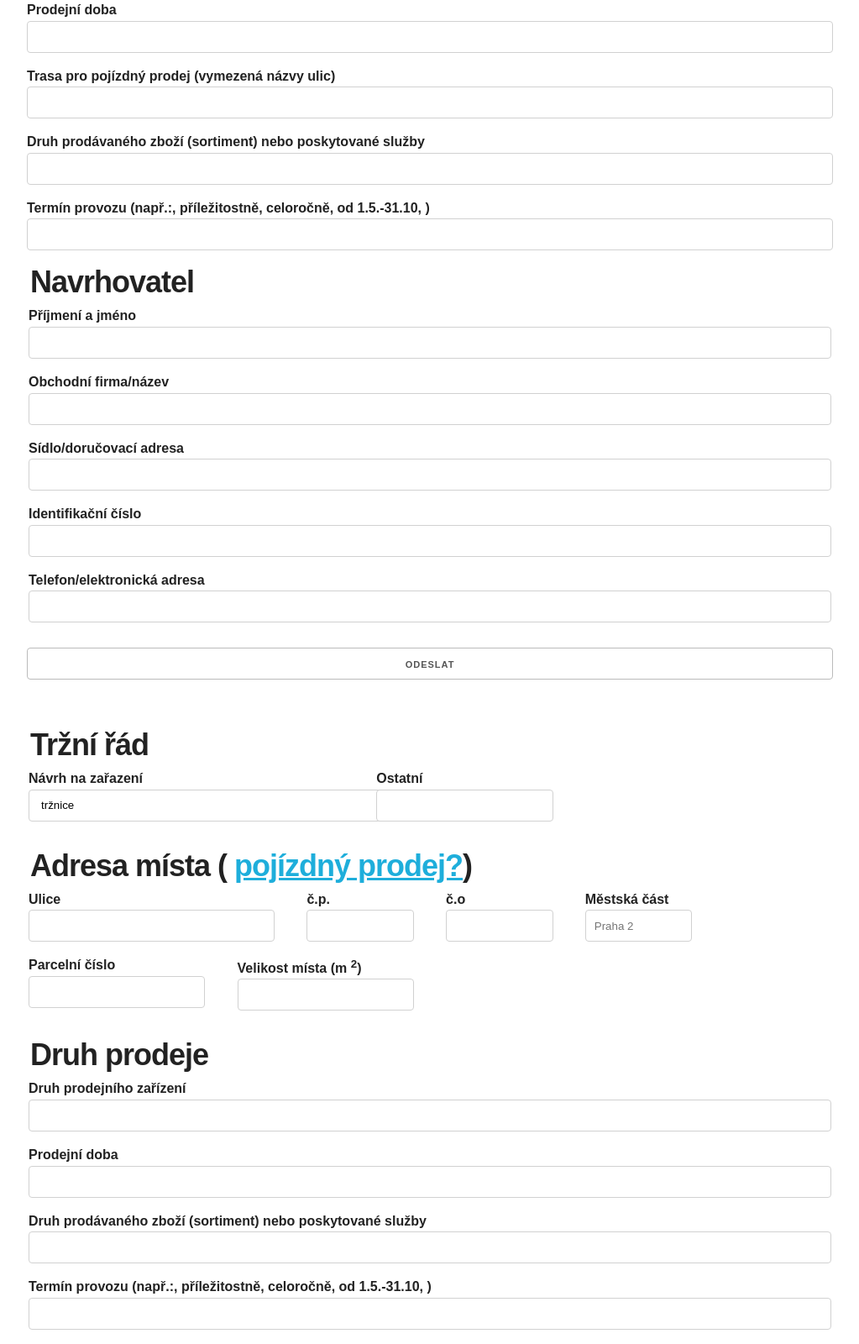
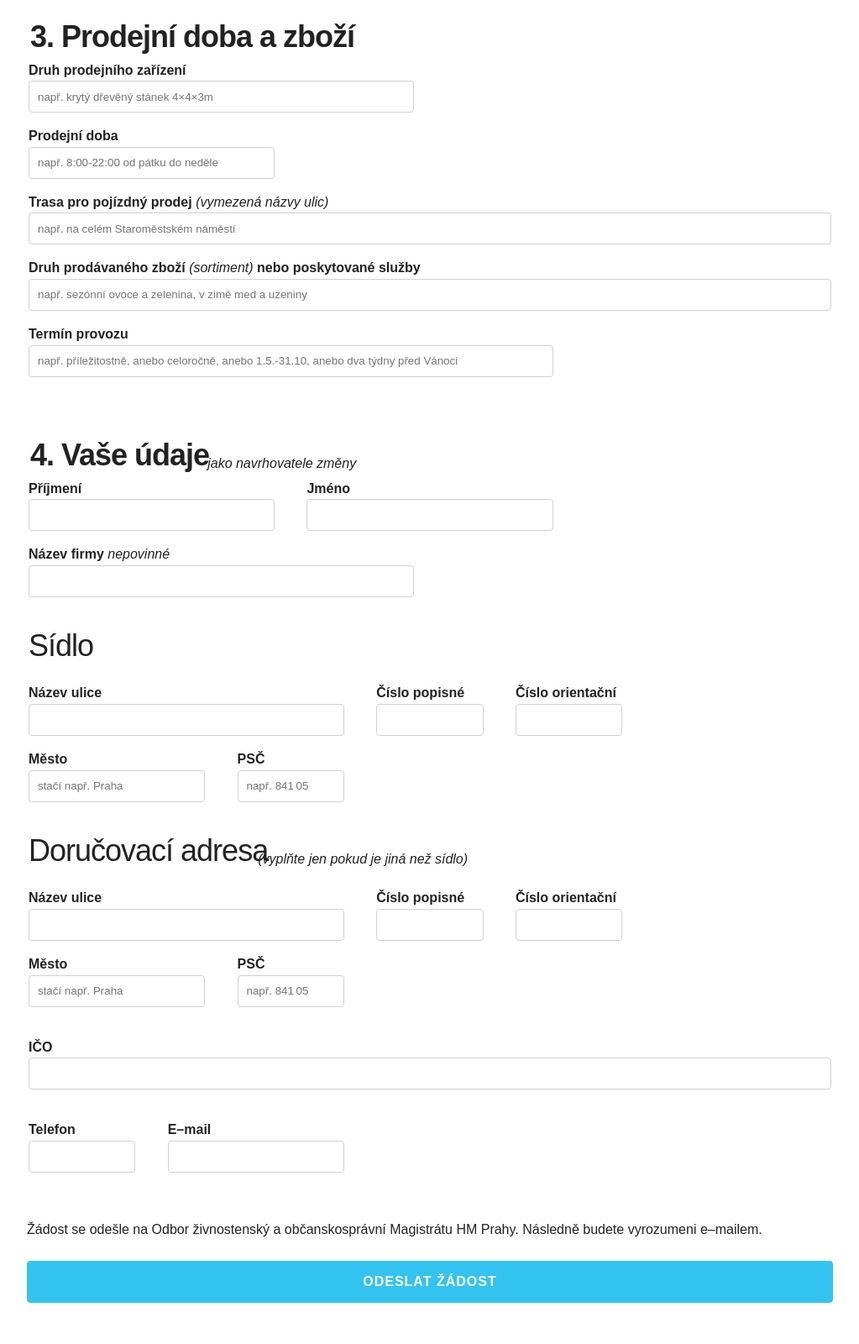
Before and after one commit to KodujProCesko2018/trzni-rad, a plain HTML site: page pages/zadost.html in a window 1280 px wide. Shown: the part 1904-3504 px from the top of the page at 84% size, without its empty margins (128-1151 px from the left). Drawn offline with nearby package versions, Linux system fonts and the light colour scheme.

Commit message:
fix dojebanej merge

```diff
--- a/pages/zadost.html
+++ b/pages/zadost.html
@@ -3,15 +3,11 @@
 
 <head>
 
-	<!-- Basic Page Needs
-  –––––––––––––––––––––––––––––––––––––––––––––––––– -->
+	<title>Žádost k | Tržní řád Prahy</title>
+
 	<meta charset="utf-8">
-	<title>Žádost | Tržní řád Prahy</title>
 	<meta name="description" content="">
 	<meta name="author" content="">
-
-	<!-- Mobile Specific Metas
-  –––––––––––––––––––––––––––––––––––––––––––––––––– -->
 	<meta name="viewport" content="width=device-width, initial-scale=1">
 
 	<!-- FONT
@@ -25,76 +21,11 @@
 	<link rel="stylesheet" href="css/normalize.css">
 	<link rel="stylesheet" href="css/skeleton.css">
 	<link rel="stylesheet" href="css/custom.css">
-	<link rel="stylesheet" href="css/leaflet-easy-button.css" />
-	<link rel="stylesheet" href="css/leaflet-tag-filter-button.css" />
-
-
-	<!-- Scripts
-  –––––––––––––––––––––––––––––––––––––––––––––––––– -->
-	<script src="//ajax.googleapis.com/ajax/libs/jquery/2.1.1/jquery.min.js"></script>
-	<script src="js/leaflet.js"></script>
-	<script src="js/leaflet.draw.js"></script>
-	<script src="js/basicMap.js"></script>
-	<script src="js/leaflet-easy-button.js"></script>
-	<script src="js/leaflet-tag-filter-button.js"></script>
 
 	<!-- Favicon
   –––––––––––––––––––––––––––––––––––––––––––––––––– -->
 	<link rel="icon" type="image/png" href="favicon.png">
 
-	<title>Žádost o zařazení | Tržní řád Prahy</title>
-	<script type="text/javascript" charset="utf-8" async defer>
-		function toggle(element, toggleId) {
-			element.parentNode.parentNode.style.display = 'none';
-			document.getElementById(toggleId).style.display = 'block';
-		}
-
-	</script>
-
-	<script>
-		var drawnItems = null;
-
-		function updateGeometry() {
-			var geojsonToBeSentToBE = JSON.stringify(drawnItems.toGeoJSON());
-			console.log(geojsonToBeSentToBE);
-			// set value in the form
-			document.getElementById("field_polygon").value = geojsonToBeSentToBE;
-		}
-
-		function initDrawing() {
-			// drawing stuff
-			drawnItems = L.featureGroup().addTo(map);
-
-			map.addControl(new L.Control.Draw({
-				draw: {
-					circle: false,
-					polyline: false,
-					rectangle: false,
-					marker: false,
-					circlemarker: false,
-					polygon: {
-						allowIntersection: false,
-						showArea: true
-					}
-				},
-				edit: {
-					featureGroup: drawnItems,
-					poly: {
-						allowIntersection: false
-					}
-				}
-			}));
-
-			map.on(L.Draw.Event.CREATED, function (event) {
-				drawnItems.addLayer(event.layer);
-				updateGeometry();
-			});
-
-			map.on(L.Draw.Event.EDITED, updateGeometry);
-			map.on(L.Draw.Event.DELETED, updateGeometry);
-		}
-
-	</script>
 </head>
 
 <body onload="initMap(); initDrawing()">
@@ -258,7 +189,7 @@
 					<legend>Adresa místa</legend>
 
 					<p>
-						Adresu můžete zvolit nakreslením polygonu na mapě, nebo vyplnit textem níž.
+						Adresu můžete zvolit nakreslením oblasti na mapě, nebo vyplnit textem níž.
 					</p>
 
 			</div>
@@ -276,7 +207,6 @@
 
 
 			<div class="container">
-
 				<div class="row">
 					<div class="columns five">
 						<label for="field_ulice">Název ulice</label>
@@ -305,183 +235,291 @@
 					<div class="columns two">
 						<label for="field_velikost">Velikost místa</label>
 						<span class="nowrap">
-							<input class="u-full-width" id="field_velikost" type="text" name="velikost" placeholder="minimálně 2"> m
-							<sup class="sup">2</sup>
+							<input class="u-full-width" id="field_velikost" type="number" name="velikost" placeholder="minimálně 2">
+							<span>
+								m
+								<sup class="sup">2</sup>
+							</span>
 						</span>
+						<!--		/.nowrap		-->
+					</div>
+
+					<div class="columns three offset-by-one">
+						<label for="field_pocet">Počet prodejních míst v něm</label>
+						<input id="field_pocet" type="number" name="pocet" value="1">
 					</div>
 				</div>
 
 				<div class="row">
-					<div class="twelve columns">
-						<label for="field_upresneni">Další upřesnění umístění</label>
-						<input class="u-full-width" id="field-upresneni" type="text" name="upresneni">
-					</div>
+					<label for="field_upresneni">
+						Další upřesnění umístění
+					</label>
+					<textarea rows="1" cols="" class="u-full-width" id="field-upresneni" type="text" name="upresneni" placeholder="např. dva metry od chodníku směrem ke kašně"></textarea>
 				</div>
-
-				<label for="field_druh_zarizeni">Druh prodejního zařízení</label>
-				<input class="u-full-width" id="field_druh_zarizeni" type="text" name="druh_zarizeni">
-
-				<label for="field_doba">Prodejní doba</label>
-				<input class="u-full-width" id="field_doba" type="text" name="doba">
-
-				<label for="field_trasa">Trasa pro pojízdný prodej (vymezená názvy ulic)</label>
-				<input class="u-full-width" id="field_trasa" type="text" name="trasa">
-
-				<label for="field_druh_zbozi">Druh prodávaného zboží (sortiment) nebo poskytované služby</label>
-				<input class="u-full-width" id="field_druh_zbozi" type="text" name="druh_zbozi">
-
-				<label for="field_termin">Termín provozu (např.:, příležitostně, celoročně, od 1.5.-31.10, )</label>
-				<input class="u-full-width" id="field_termin" type="text" name="termin">
-				</fieldset>
-
-
-
-
-				<fieldset>
-					<legend>Navrhovatel</legend>
-					<label for="field_jmeno">Příjmení a jméno</label>
-					<input class="u-full-width" id="field_jmeno" type="text" name="jmeno">
-
-					<label for="field_firma">Obchodní firma/název</label>
-					<input class="u-full-width" id="field_firma" type="text" name="firma">
-
-					<label for="field_adresa">Sídlo/doručovací adresa</label>
-					<input class="u-full-width" id="field_adresa" type="text" name="adresa">
-
-					<label for="field_ico">Identifikační číslo</label>
-					<input class="u-full-width" id="field_ico" type="text" name="ico">
-
-					<label for="field_tel">Telefon/elektronická adresa</label>
-					<input class="u-full-width" id="field_tel" type="text" name="tel">
-				</fieldset>
-				<input class="u-full-width" class="button-primary" type="submit" value="Odeslat">
 			</div>
 			<!--	/.container	-->
-		</form>
-
-
-
-
-
-		<form action="/zadost" method="POST" class="container">
-
-			<fieldset>
-				<legend>Tržní řád</legend>
-
-				<div class="row">
-					<div class="columns five">
-						<label for="field_typ">Návrh na zařazení</label>
-						<select name="typ">
-							<option value="tržnice">tržnice </option>
-							<option value="tržiště">tržiště</option>
-							<option value="tržní">tržní místo</option>
-							<option value="trh">trh</option>
-							<option value="restaurační">restaurační zahrádka (s povolenou provozní dobou delší než do 22,00 hod.)</option>
-							<option value="trasa">trasa pro pojízdný prodej zboží nebo poskytování služby</option>
-							<option value="předsunuté">předsunuté prodejní místo</option>
-							<option value="místo">místo pro nabídku prodeje zboží</option>
-							<option value="místo">místo pro nabídku služby</option>
-							<option value="ostatní">ostatní</option>
-						</select>
-					</div>
-					<div class="columns three">
-						<label for="field_typ_ostatni">Ostatní</label>
-						<input class="u-full-width" type="text" name="typ_ostatni">
-					</div>
-				</div>
 			</fieldset>
 
 
 
 
 
-			<fieldset id="fieldset-address">
-				<legend>Adresa místa (
-					<a href="#" onclick="javascript:toggle(this, 'fieldset-trail')">pojízdný prodej?</a>)</legend>
-				<div class="row">
-					<div class="columns four">
-						<label for="field_ulice">Ulice</label>
-						<input class="u-full-width" id="field_ulice" type="text" name="ulice">
+			<div class="container">
+				<fieldset>
+					<legend>
+						3. Prodejní doba a zboží
+					</legend>
+
+					<div class="row">
+						<div class="one-half column">
+							<label for="field_druh_zarizeni">Druh prodejního zařízení</label>
+							<input class="u-full-width" id="field_druh_zarizeni" type="text" name="druh_zarizeni" placeholder="např. krytý dřevěný stánek 4&times;4&times;3m">
+						</div>
 					</div>
-					<div class="columns two">
-						<label for="field_cp">č.p.</label>
-						<input class="u-full-width" id="field_cp" type="text" name="cp">
+
+					<div class="row">
+						<div class="one-third column">
+							<label for="field_doba">Prodejní doba</label>
+							<input class="u-full-width" id="field_doba" type="text" name="doba" placeholder="např. 8:00-22:00 od pátku do neděle">
+						</div>
 					</div>
-					<div class="columns two">
-						<label for="field_co">č.o</label>
-						<input class="u-full-width" id="field_co" type="text" name="co">
+
+					<label for="field_trasa">
+						Trasa pro pojízdný prodej
+						<i>
+							(vymezená názvy ulic)
+						</i>
+					</label>
+					<input class="u-full-width" id="field_trasa" type="text" name="trasa" placeholder="např. na celém Staroměstském náměstí">
+
+					<label for="field_druh_zbozi">
+						Druh prodávaného zboží
+						<i>
+							(sortiment)
+						</i>
+						nebo poskytované služby</label>
+					<input class="u-full-width" id="field_druh_zbozi" type="text" name="druh_zbozi" placeholder="např. sezónní ovoce a zelenina, v zimě med a uzeniny">
+
+					<div class="row">
+						<div class="two-thirds column">
+							<label for="field_termin">Termín provozu</label>
+							<input class="u-full-width" id="field_termin" type="text" name="termin" placeholder="např. příležitostně, anebo celoročně, anebo 1.5.-31.10, anebo dva týdny před Vánoci">
+						</div>
 					</div>
-					<div class="columns two">
-						<label for="field_co">Městská část</label>
-						<input class="u-full-width" id="field_mestska_cast" type="text" name="mestska_cast" placeholder="Praha 2">
-					</div>
-				</div>
-
-				<div class="row">
-					<div class="columns three">
-						<label for="field_parcelni_cislo">Parcelní číslo</label>
-						<input class="u-full-width" id="field_parcelni_cislo" type="text" name="parcelni_cislo">
-					</div>
-					<div class="columns three">
-						<label for="field_velikost">Velikost místa (m
-							<sup>2</sup>)</label>
-						<input class="u-full-width" id="field_velikost" type="text" name="velikost">
-					</div>
-				</div>
-			</fieldset>
+					<!--	/.row	-->
+				</fieldset>
+			</div>
 
 
 
 
 
-			<fieldset id="fieldset-trail" style="display:none">
-				<legend>Pojízdný prodej (
-					<a href="#" onclick="toggle(this, 'fieldset-address')">stánek?</a>)</legend>
-				<label for="field_trasa">Trasa (vymezená názvy ulic)</label>
-				<input class="u-full-width" id="field_trasa" type="text" name="trasa">
-			</fieldset>
+			<div class="container">
+				<fieldset>
 
+					<div class="row">
+						<div class="four columns">
+							<legend>4. Vaše údaje</legend>
+						</div>
 
+						<div class="four columns h-i h-i-udaje">
+							<i>
+								jako navrhovatele změny
+							</i>
+						</div>
+					</div>
 
+					<div class="row">
+						<div class="one-third column">
+							<label for="field_prijmeni">Příjmení</label>
+							<input class="u-full-width" id="field_prijmeni" type="text" name="prijmeni">
+						</div>
 
+						<div class="one-third column">
+							<label for="field_jmeno">Jméno</label>
+							<input class="u-full-width" id="field_jmeno" type="text" name="jmeno">
+						</div>
+					</div>
 
-			<fieldset>
-				<legend>Druh prodeje</legend>
-				<label for="field_druh_zarizeni">Druh prodejního zařízení</label>
-				<input class="u-full-width" id="field_druh_zarizeni" type="text" name="druh_zarizeni">
-				<label for="field_doba">Prodejní doba</label>
-				<input class="u-full-width" id="field_doba" type="text" name="doba">
+					<div class="row">
+						<div class="one-half column">
+							<label for="field_firma">
+								Název firmy
+								<i>
+									nepovinné
+								</i>
+							</label>
+							<input class="u-full-width" id="field_firma" type="text" name="firma">
+						</div>
+					</div>
 
-				<label for="field_druh_zbozi">Druh prodávaného zboží (sortiment) nebo poskytované služby</label>
-				<input class="u-full-width" id="field_druh_zbozi" type="text" name="druh_zbozi">
-				<label for="field_termin">Termín provozu (např.:, příležitostně, celoročně, od 1.5.-31.10, )</label>
-				<input class="u-full-width" id="field_termin" type="text" name="termin">
-			</fieldset>
+					<h3 class="mt-2">
+						Sídlo
+					</h3>
 
+					<div class="row">
+						<div class="columns five">
+							<label for="field_sidlo-ulice">Název ulice</label>
+							<input class="u-full-width" id="field_sidlo-ulice" type="text" name="ulice">
+						</div>
 
+						<div class="columns two">
+							<label for="field_sidlo-cp">Číslo popisné</label>
+							<input class="u-full-width" id="field_sidlo-cp" type="text" name="cp">
+						</div>
 
+						<div class="columns two">
+							<label for="field_sidlo-co">Číslo orientační</label>
+							<input class="u-full-width" id="field_sidlo-co" type="text" name="co">
+						</div>
+					</div>
 
+					<div class="row">
+						<div class="columns three">
+							<label for="field_sidlo-mesto">Město</label>
+							<input class="u-full-width" id="field_sidlo-mesto" type="text" name="co" placeholder="stačí např. Praha">
+						</div>
 
-			<fieldset>
-				<legend>Navrhovatel</legend>
-				<label for="field_jmeno">Příjmení a jméno</label>
-				<input class="u-full-width" id="field_jmeno" type="text" name="jmeno">
-				<label for="field_firma">Obchodní firma/název</label>
-				<input class="u-full-width" id="field_firma" type="text" name="firma">
-				<label for="field_adresa">Sídlo/doručovací adresa</label>
-				<input class="u-full-width" id="field_adresa" type="text" name="adresa">
-				<label for="field_ico">Identifikační číslo</label>
-				<input class="u-full-width" id="field_ico" type="text" name="ico">
-				<label for="field_tel">Telefon/elektronická adresa</label>
-				<input class="u-full-width" id="field_tel" type="text" name="tel">
-			</fieldset>
+						<div class="columns two">
+							<label for="field_sidlo-psc">PSČ</label>
+							<input class="u-full-width" id="field_sidlo-psc" type="text" name="psc" placeholder="např. 841&thinsp;05">
+						</div>
+					</div>
 
-			<input type="hidden" name="polygon" id="field_polygon" value="" />
+					<div class="row mt-2">
+						<div class="four columns">
+							<h3>
+								Doručovací adresa
+							</h3>
+						</div>
 
-			<input class="u-full-width button button-primary" type="submit" value="Odeslat žádost">
+						<div class="four columns h-i h-i-adresa">
+							<i>
+								(vyplňte jen pokud je jiná než sídlo)
+							</i>
+						</div>
+					</div>
+
+					<div class="row">
+						<div class="columns five">
+							<label for="field_dorucovaci-ulice">Název ulice</label>
+							<input class="u-full-width" id="field_dorucovaci-ulice" type="text" name="ulice">
+
+						</div>
+
+						<div class="columns two">
+							<label for="field_dorucovaci-cp">Číslo popisné</label>
+							<input class="u-full-width" id="field_dorucovaci-cp" type="text" name="cp">
+						</div>
+
+						<div class="columns two">
+							<label for="field_dorucovaci-co">Číslo orientační</label>
+							<input class="u-full-width" id="field_dorucovaci-co" type="text" name="co">
+						</div>
+					</div>
+
+					<div class="row">
+						<div class="columns three">
+							<label for="field_dorucovaci-mesto">Město</label>
+							<input class="u-full-width" id="field_dorucovaci-mesto" type="text" name="co" placeholder="stačí např. Praha">
+						</div>
+
+						<div class="columns two">
+							<label for="field_dorucovaci-psc">PSČ</label>
+							<input class="u-full-width" id="field_dorucovaci-psc" type="text" name="psc" placeholder="např. 841&thinsp;05">
+						</div>
+					</div>
+
+					<div class="row mt-2">
+						<div class="two column">
+							<label for="field_ico">IČO</label>
+							<input class="u-full-width" id="field_ico" type="text" name="ico">
+						</div>
+					</div>
+
+					<div class="row mt-2">
+						<div class="two columns">
+							<label for="field_tel">Telefon</label>
+							<input class="u-full-width" id="field_tel" type="text" name="tel">
+						</div>
+
+						<div class="three columns">
+							<label for="field_mail">E&ndash;mail</label>
+							<input class="u-full-width" id="field_mail" type="text" name="mail">
+						</div>
+					</div>
+
+				</fieldset>
+
+				<p class="mt-4">
+					Žádost se odešle na Odbor živnostenský a občanskosprávní Magistrátu HM Prahy. Následně budete vyrozumeni e&ndash;mailem.
+				</p>
+				<input class="u-full-width button button-primary" type="submit" value="Odeslat žádost">
+			</div>
+			<!--	/.container	-->
 		</form>
+	</main>
 
-	</main>
+	<!-- Scripts
+  –––––––––––––––––––––––––––––––––––––––––––––––––– -->
+	<script src="//ajax.googleapis.com/ajax/libs/jquery/2.1.1/jquery.min.js"></script>
+	<script src="js/leaflet.js"></script>
+	<script src="js/leaflet.draw.js"></script>
+	<script src="js/basicMap.js"></script>
+
+	<script type="text/javascript" charset="utf-8" async defer>
+		function toggle(element, toggleId) {
+			element.parentNode.parentNode.style.display = 'none';
+			document.getElementById(toggleId).style.display = 'block';
+		}
+
+	</script>
+
+	<script>
+		var drawnItems = null;
+
+		function updateGeometry() {
+			var geojsonToBeSentToBE = JSON.stringify(drawnItems.toGeoJSON());
+			console.log(geojsonToBeSentToBE);
+			// set value in the form
+			document.getElementById("field_polygon").value = geojsonToBeSentToBE;
+		}
+
+		function initDrawing() {
+			// drawing stuff
+			drawnItems = L.featureGroup().addTo(map);
+
+			map.addControl(new L.Control.Draw({
+				draw: {
+					circle: false,
+					polyline: false,
+					rectangle: false,
+					marker: false,
+					circlemarker: false,
+					polygon: {
+						allowIntersection: false,
+						showArea: true
+					}
+				},
+				edit: {
+					featureGroup: drawnItems,
+					poly: {
+						allowIntersection: false
+					}
+				}
+			}));
+
+			map.on(L.Draw.Event.CREATED, function (event) {
+				drawnItems.addLayer(event.layer);
+				updateGeometry();
+			});
+
+			map.on(L.Draw.Event.EDITED, updateGeometry);
+			map.on(L.Draw.Event.DELETED, updateGeometry);
+		}
+
+	</script>
+
 </body>
 
 </html>
```
